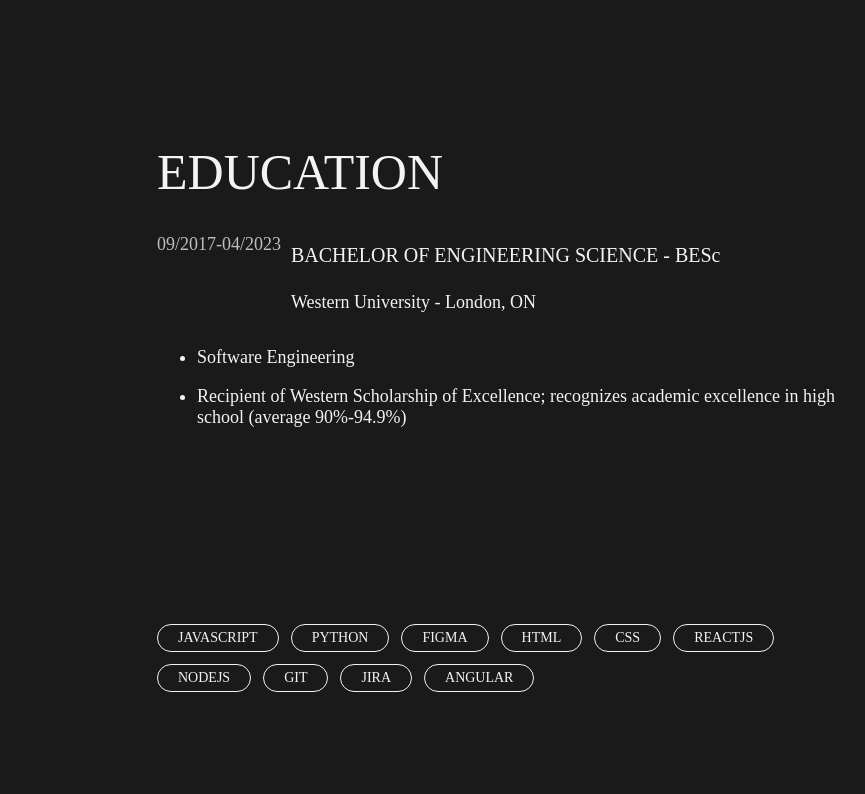
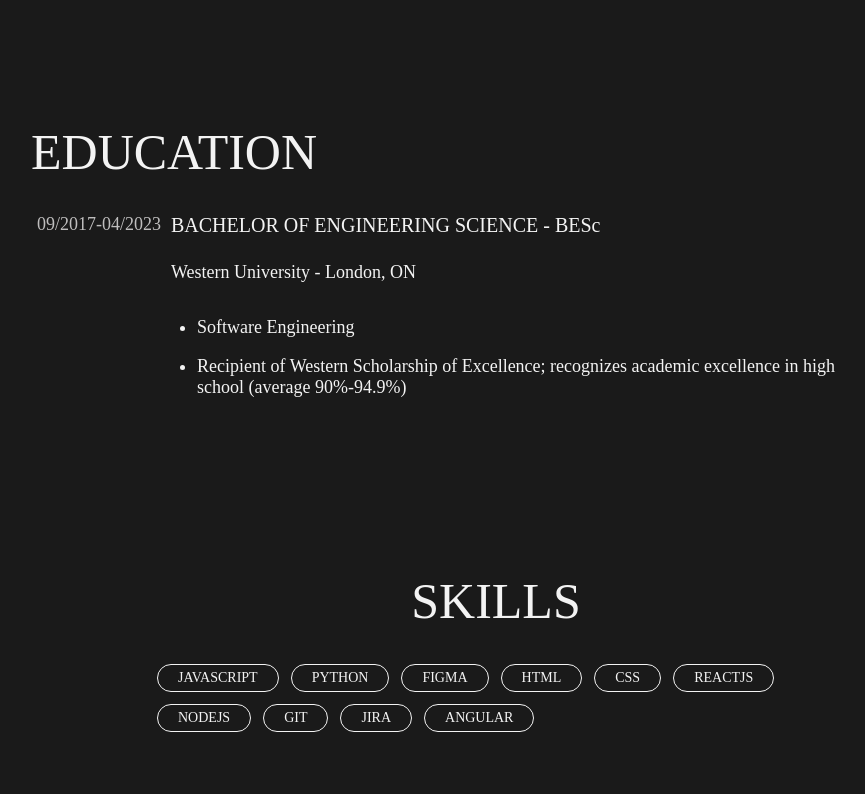
Before and after one commit to mkovace5/my-website, a React (Create React App) app: page / in a window 1280 px wide. Shown: the part 2646-3440 px from the top of the page, without its empty margins (144-1009 px from the left). Built offline with nearby package versions, Linux system fonts and the light colour scheme; a web font is replaced by a local one.

Commit message:
tablet responsiveness

```diff
--- a/src/Components/Footer/Footer.scss
+++ b/src/Components/Footer/Footer.scss
@@ -5,7 +5,7 @@
     display: flex;
     grid-area: footer;
     background-color: var(--main-color);
-    max-width: 1500px;
+    max-width: 1920px;
     height: 120px;
     align-items: center;
     justify-content: space-between;
--- a/src/Components/Navbar/Navbar.scss
+++ b/src/Components/Navbar/Navbar.scss
@@ -73,6 +73,21 @@
   .menu-icon {
     display: none;
   }
+
+  @media screen and (max-width: 1024px) {
+    .navbar{
+      .navbar-container{
+
+        .nav-logo{
+          margin-left: 60px;
+        }
+        .nav-links-container{
+          margin-right: 30px;
+        }
+      }
+    }
+  }
+
 
   @media screen and (max-width: 960px) {
     .NavbarItems {
--- a/src/Components/Work/Work.scss
+++ b/src/Components/Work/Work.scss
@@ -16,6 +16,12 @@
 
     .experience-title{
         display: flex;
+        position: relative;
+        right: 120px;
+
+        .title{
+            margin-top: 0;
+        }
 
         .date{
             color: #BFBEBE;
@@ -47,3 +53,15 @@
     transform: none;
     visibility: visible;
 }
+
+@media screen and (max-width: 1024px){
+    .work{
+        .experience-title{
+            right: 0;
+
+            .title{
+                margin-bottom: 0;
+            }
+        }
+    }
+}
--- a/src/Pages/About/About.scss
+++ b/src/Pages/About/About.scss
@@ -60,3 +60,30 @@
         }
     }
 }
+
+@media screen and (max-width: 1024px){
+    .about-container{
+        height: 80vh;
+        margin: 0 28px;
+
+        img{
+            width: 300px;
+            height: 300px;
+            border-radius: 150px;
+            margin-right: 60px;
+        }
+        .about-text-container{
+            display: flex;
+            flex-direction: column;
+            align-items: center;
+
+            h1{
+                margin-bottom: 0px;
+            }
+            .about-text{
+                max-width: 480px;
+                text-align: center;
+            }
+        }
+    }
+}
--- a/src/Pages/Experience/Experience.js
+++ b/src/Pages/Experience/Experience.js
@@ -8,9 +8,19 @@
 function Experience ({experienceRef}) {
 
     const [isVisible, setVisible] = useState(false);
-    const experienceTextRef = useRef(null);
-    const educationTextRef = useRef(null);
-    const skillsTextRef = useRef(null);
+    const skillsTextRef = useRef();
+
+    useEffect(() => {
+        const observer = new IntersectionObserver(entries => {
+            entries.forEach(entry => {
+                if (entry.isIntersecting) {
+                    setVisible(entry.isIntersecting);
+                }
+            });
+        });
+        observer.observe(skillsTextRef.current);
+        return () => observer.unobserve(skillsTextRef.current);
+    }, []);
 
     return(
        <div className='experience' ref={experienceRef}>
@@ -37,8 +47,10 @@
                     points={[Western1, Western2]}
                 />
             </div>
-            <h1 className={`skills-text ${isVisible ? 'is-visible' : ''}`} ref={skillsTextRef}>SKILLS</h1>
-            <SkillsContainer/>
+            <div className="skills">
+                <h1 className={`skills-text ${isVisible ? 'is-visible' : ''}`} ref={skillsTextRef}>SKILLS</h1>
+                <SkillsContainer/>
+            </div>
        </div>
     )
 }
--- a/src/Pages/Experience/Experience.scss
+++ b/src/Pages/Experience/Experience.scss
@@ -6,30 +6,63 @@
     flex-direction: column;
     align-items: center;
     margin-top: 100px;
-    // background-color: var(--main-color);
     transition: opacity 1.2s ease-out, transform 1.2s ease-out;
 
+    .header{
+        position: relative;
+        right: 126px;
+    }
     .experience-container{
         display: flex;
         flex-direction: column;
         align-items: flex-start;
         justify-content: center;
     }
-    .experience-text, .education-text, .skills-text{
-        opacity:0;
-        transform: translateY(20vh);
-        visibility: hidden;
-        transition: opacity 1.2s ease-out, transform 1.2s ease-out;
-        will-change: opacity, visibility;
-    }
+
 
     .work{
         margin: 40px 0px 60px;
     }
+
+    .skills{
+        display: flex;
+        flex-direction: column;
+
+        .skills-text{
+            opacity:0;
+            transform: translateY(20vh);
+            visibility: hidden;
+            transition: opacity 1.2s ease-out, transform 1.2s ease-out;
+            will-change: opacity, visibility;
+            margin-top: 80px;
+            text-align: center;
+        }
+    }
+
+    .skills{
+        .skills-text.is-visible{
+            opacity: 1;
+            transform: none;
+            visibility: visible;
+        }
+    }
 }
 
-.experience-text.is-visible, .education-text.is-visible, .skills-text.is-visible{
-    opacity: 1;
-    transform: none;
-    visibility: visible;
+@media screen and (max-width: 1024px){
+    .experience{
+
+        .header{
+            right: 0;
+        }
+
+        .skills{
+            display: flex;
+            flex-direction: column;
+
+            .skills-text{
+                text-align: left;
+            }
+        }
+
+    }
 }
--- a/src/Pages/Intro/Intro.scss
+++ b/src/Pages/Intro/Intro.scss
@@ -3,7 +3,6 @@
 .intro-container{
     display: flex;
     justify-content: center;
-    // background-image: url("../../images/navbar_img.JPG");
     align-items: center;
     width: 100%;
     height: 100vh;
@@ -22,3 +21,28 @@
         height: auto;
     }
 }
+
+@media screen and (max-width: 1024px) and (min-width: 768px){
+    .intro-container{
+        height: 80vh;
+        align-items: center;
+        .text-container{
+            max-width: 300px;
+            margin-right: 20px;
+            margin-bottom: 40px;
+
+            h1{
+                margin-bottom: 0px;
+            }
+            p{
+                // text-align: center;
+            }
+        }
+
+        img{
+            width: 357px;
+            border-radius: 50px;
+            height: auto;
+        }
+    }
+}
```
